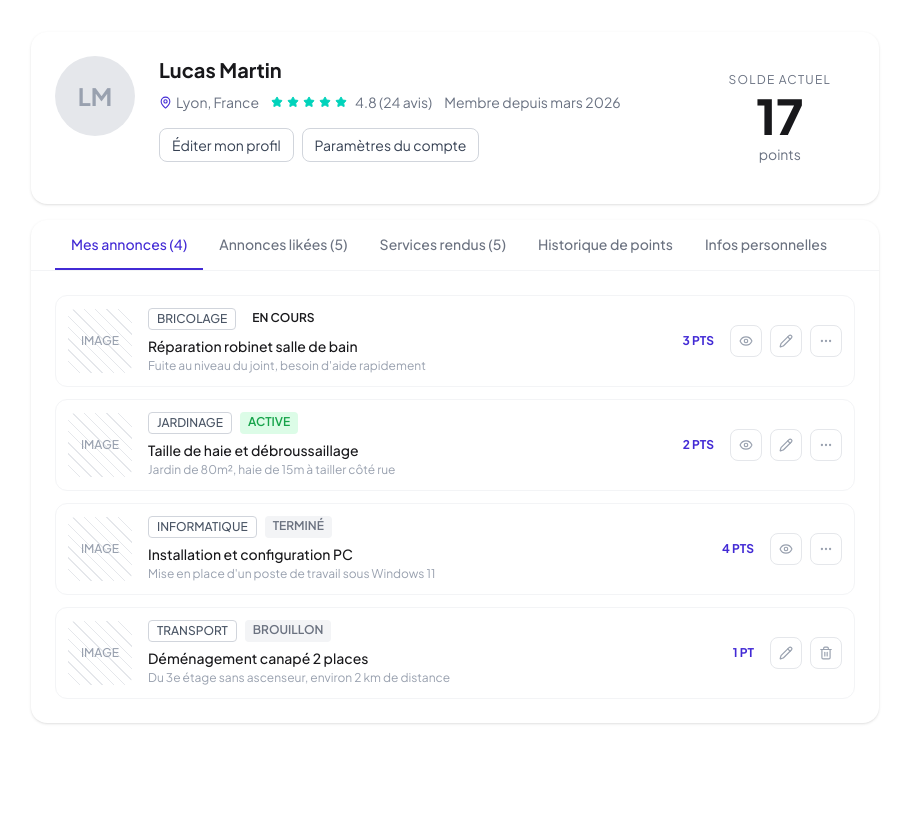
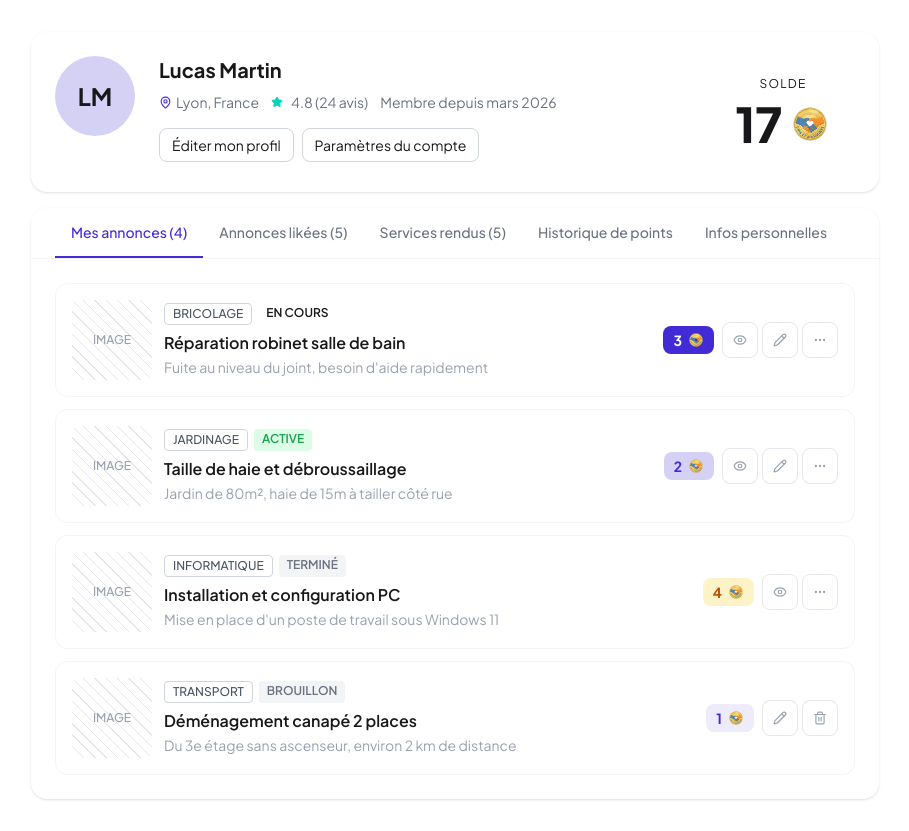
Before and after one commit to roxane-sarpi/U-Need, a React (Vite) app in the folder frontend/: page /profile in a window 1280 px wide. Shown: the whole page, without its empty margins (185-1094 px from the left). Before the commit the page ends 800 px from the top, so only its background shows below. Built offline with nearby package versions, Linux system fonts and the light colour scheme.

Commit message:
Update of Profile

```diff
--- a/frontend/src/pages/Profile/Profile.jsx
+++ b/frontend/src/pages/Profile/Profile.jsx
@@ -2,45 +2,47 @@ import { useState } from 'react'
 import { Link } from 'react-router-dom'
 import { MapPin, Star, Eye, Pencil, MoreHorizontal, Trash2, Heart, CheckCircle, TrendingUp, TrendingDown, User, Phone, Mail } from 'lucide-react'
 
+const COIN_IMG = <img src="/UneedCoin.png" alt="coin" className="w-4 h-4 object-contain" />
+
 const TABS = [
-  { key: 'ads',      label: 'Mes annonces',        count: 4 },
-  { key: 'liked',    label: 'Annonces likées',      count: 5 },
-  { key: 'services', label: 'Services rendus',      count: 5 },
-  { key: 'history',  label: 'Historique de points' },
-  { key: 'info',     label: 'Infos personnelles' },
+  { key: 'ads',      label: 'Mes annonces',        short: 'Annonces',  count: 4 },
+  { key: 'liked',    label: 'Annonces likées',      short: 'Likées',    count: 5 },
+  { key: 'services', label: 'Services rendus',      short: 'Services',  count: 5 },
+  { key: 'history',  label: 'Historique de points', short: 'Historique' },
+  { key: 'info',     label: 'Infos personnelles',   short: 'Infos' },
 ]
 
 const ADS = [
-  { id: 1, category: 'BRICOLAGE',    status: 'EN COURS',  pts: 3, title: 'Réparation robinet salle de bain',        desc: 'Fuite au niveau du joint, besoin d\'aide rapidement' },
-  { id: 2, category: 'JARDINAGE',    status: 'ACTIVE',    pts: 2, title: 'Taille de haie et débroussaillage',        desc: 'Jardin de 80m², haie de 15m à tailler côté rue' },
-  { id: 3, category: 'INFORMATIQUE', status: 'TERMINÉ',   pts: 4, title: 'Installation et configuration PC',         desc: 'Mise en place d\'un poste de travail sous Windows 11' },
-  { id: 4, category: 'TRANSPORT',    status: 'BROUILLON', pts: 1, title: 'Déménagement canapé 2 places',             desc: 'Du 3e étage sans ascenseur, environ 2 km de distance' },
+  { id: 1, category: 'BRICOLAGE',    status: 'EN COURS',  coins: 3, title: 'Réparation robinet salle de bain',       desc: "Fuite au niveau du joint, besoin d'aide rapidement" },
+  { id: 2, category: 'JARDINAGE',    status: 'ACTIVE',    coins: 2, title: 'Taille de haie et débroussaillage',       desc: 'Jardin de 80m², haie de 15m à tailler côté rue' },
+  { id: 3, category: 'INFORMATIQUE', status: 'TERMINÉ',   coins: 4, title: 'Installation et configuration PC',        desc: "Mise en place d'un poste de travail sous Windows 11" },
+  { id: 4, category: 'TRANSPORT',    status: 'BROUILLON', coins: 1, title: 'Déménagement canapé 2 places',            desc: 'Du 3e étage sans ascenseur, environ 2 km de distance' },
 ]
 
 const LIKED_ADS = [
-  { id: 1, category: 'CUISINE',      author: 'Marie D.',    pts: 3, title: 'Cours de pâtes fraîches maison',          desc: '2h de cours pour apprendre la cuisine italienne' },
-  { id: 2, category: 'SPORT',        author: 'Théo R.',     pts: 2, title: 'Séance de coaching running débutant',     desc: 'Sortie d\'1h adaptée aux débutants, parc de la Tête d\'Or' },
-  { id: 3, category: 'BRICOLAGE',    author: 'Paul M.',     pts: 4, title: 'Pose de carrelage salle de bain',         desc: 'Surface de 6m², matériaux non fournis' },
-  { id: 4, category: 'INFORMATIQUE', author: 'Clara S.',    pts: 2, title: 'Aide configuration réseau Wi-Fi',         desc: 'Box Freebox, problème de connexion intermittente' },
-  { id: 5, category: 'JARDINAGE',    author: 'Antoine B.',  pts: 3, title: 'Plantation et entretien potager',         desc: 'Conseils et aide pour démarrer un potager de balcon' },
+  { id: 1, category: 'CUISINE',      author: 'Marie D.',   coins: 3, title: 'Cours de pâtes fraîches maison',         desc: '2h de cours pour apprendre la cuisine italienne' },
+  { id: 2, category: 'SPORT',        author: 'Théo R.',    coins: 2, title: 'Séance de coaching running débutant',    desc: "Sortie d'1h adaptée aux débutants, parc de la Tête d'Or" },
+  { id: 3, category: 'BRICOLAGE',    author: 'Paul M.',    coins: 4, title: 'Pose de carrelage salle de bain',        desc: 'Surface de 6m², matériaux non fournis' },
+  { id: 4, category: 'INFORMATIQUE', author: 'Clara S.',   coins: 2, title: 'Aide configuration réseau Wi-Fi',        desc: 'Box Freebox, problème de connexion intermittente' },
+  { id: 5, category: 'JARDINAGE',    author: 'Antoine B.', coins: 3, title: 'Plantation et entretien potager',        desc: 'Conseils et aide pour démarrer un potager de balcon' },
 ]
 
 const SERVICES = [
-  { id: 1, category: 'BRICOLAGE',    date: '12 avr. 2026', title: 'Montage meubles IKEA',                  for: 'Sophie L.',   pts: 2, rating: 5 },
-  { id: 2, category: 'INFORMATIQUE', date: '28 mars 2026', title: 'Récupération données disque dur',       for: 'Marc T.',     pts: 4, rating: 5 },
-  { id: 3, category: 'TRANSPORT',    date: '15 mars 2026', title: 'Aide au déménagement studio',           for: 'Julie F.',    pts: 3, rating: 4 },
-  { id: 4, category: 'JARDINAGE',    date: '2 mars 2026',  title: 'Tonte pelouse et ramassage feuilles',   for: 'Pierre C.',   pts: 2, rating: 5 },
-  { id: 5, category: 'CUISINE',      date: '18 fév. 2026', title: 'Préparation repas pour 10 personnes',  for: 'Emma R.',     pts: 5, rating: 4 },
+  { id: 1, category: 'BRICOLAGE',    date: '12 avr. 2026', title: 'Montage meubles IKEA',                 for: 'Sophie L.', coins: 2, rating: 5 },
+  { id: 2, category: 'INFORMATIQUE', date: '28 mars 2026', title: 'Récupération données disque dur',      for: 'Marc T.',   coins: 4, rating: 5 },
+  { id: 3, category: 'TRANSPORT',    date: '15 mars 2026', title: 'Aide au déménagement studio',          for: 'Julie F.',  coins: 3, rating: 4 },
+  { id: 4, category: 'JARDINAGE',    date: '2 mars 2026',  title: 'Tonte pelouse et ramassage feuilles',  for: 'Pierre C.', coins: 2, rating: 5 },
+  { id: 5, category: 'CUISINE',      date: '18 fév. 2026', title: 'Préparation repas pour 10 personnes', for: 'Emma R.',   coins: 5, rating: 4 },
 ]
 
 const HISTORY = [
-  { id: 1,  date: '14 mai 2026',  label: 'Service rendu — Réparation robinet',       delta: +3 },
-  { id: 2,  date: '10 mai 2026',  label: 'Service reçu — Cours de yoga',             delta: -2 },
-  { id: 3,  date: '5 mai 2026',   label: 'Bonus parrainage — Théo R.',               delta: +5 },
-  { id: 4,  date: '28 avr. 2026', label: 'Service rendu — Installation PC',          delta: +4 },
-  { id: 5,  date: '20 avr. 2026', label: 'Service reçu — Livraison courses',         delta: -1 },
-  { id: 6,  date: '12 avr. 2026', label: 'Service rendu — Montage meubles',          delta: +2 },
-  { id: 7,  date: '1 avr. 2026',  label: 'Inscription — Bonus bienvenue',            delta: +10 },
+  { id: 1, date: '14 mai 2026',  label: 'Service rendu — Réparation robinet',  delta: +3  },
+  { id: 2, date: '10 mai 2026',  label: 'Service reçu — Cours de yoga',        delta: -2  },
+  { id: 3, date: '5 mai 2026',   label: 'Bonus parrainage — Théo R.',          delta: +5  },
+  { id: 4, date: '28 avr. 2026', label: 'Service rendu — Installation PC',     delta: +4  },
+  { id: 5, date: '20 avr. 2026', label: 'Service reçu — Livraison courses',    delta: -1  },
+  { id: 6, date: '12 avr. 2026', label: 'Service rendu — Montage meubles',     delta: +2  },
+  { id: 7, date: '1 avr. 2026',  label: 'Inscription — Bonus bienvenue',       delta: +10 },
 ]
 
 const USER_INFO = {
@@ -64,11 +66,29 @@ const HATCH_BG = {
   background: 'repeating-linear-gradient(45deg,#e5e7eb 0,#e5e7eb 1px,#fff 1px,#fff 8px)',
 }
 
+const COIN_CLASSES = {
+  1: 'bg-primary-soft  text-primary',
+  2: 'bg-primary-light text-primary',
+  3: 'bg-primary       text-white',
+  4: 'bg-amber-100     text-amber-700',
+  5: 'bg-amber-400     text-amber-800',
+}
+
 function IconBtn({ children }) {
   return (
-    <button className="w-8 h-8 flex items-center justify-center rounded-lg border border-gray-200 text-gray-400 hover:text-gray-600 transition-colors">
+    <button className="w-9 h-9 flex items-center justify-center rounded-lg border border-gray-200 text-gray-400 hover:text-gray-600 transition-colors">
       {children}
     </button>
+  )
+}
+
+function CoinsBadge({ amount, prefix = '' }) {
+  const cls = COIN_CLASSES[amount] ?? COIN_CLASSES[5]
+  return (
+    <span className={`flex items-center gap-1.5 text-sm font-bold rounded-lg px-2.5 py-1 shrink-0 ${cls}`}>
+      {prefix}{amount}
+      <img src="/UneedCoin.png" alt="coin" className="w-4 h-4 object-contain" />
+    </span>
   )
 }
 
@@ -82,7 +102,7 @@ function Stars({ count }) {
   )
 }
 
-function AdRow({ category, status, pts, title, desc }) {
+function AdRow({ category, status, coins, title, desc }) {
   const st = STATUS_STYLE[status]
   const showEye   = status !== 'BROUILLON'
   const showEdit  = status !== 'TERMINÉ'
@@ -90,64 +110,64 @@ function AdRow({ category, status, pts, title, desc }) {
   const showTrash = status === 'BROUILLON'
 
   return (
-    <div className="flex items-center gap-4 border border-gray-100 rounded-xl p-3">
-      <div className="w-16 h-16 rounded-lg shrink-0 flex items-center justify-center text-xs text-gray-400 font-medium" style={HATCH_BG}>
+    <div className="flex items-center gap-3 border border-gray-100 rounded-xl p-4">
+      <div className="w-16 h-16 sm:w-20 sm:h-20 rounded-lg shrink-0 flex items-center justify-center text-xs text-gray-400 font-medium" style={HATCH_BG}>
         IMAGE
       </div>
       <div className="flex-1 min-w-0">
-        <div className="flex gap-2 mb-1.5">
+        <div className="flex flex-wrap gap-1.5 mb-1.5">
           <span className="text-xs font-medium border border-gray-300 rounded px-2 py-0.5 text-gray-600">{category}</span>
           <span className="text-xs font-semibold rounded px-2 py-0.5" style={{ background: st.bg, color: st.color }}>{status}</span>
         </div>
-        <p className="text-sm font-medium truncate" style={{ color: 'var(--color-ink)' }}>{title}</p>
-        <p className="text-xs text-gray-400 truncate mt-0.5">{desc}</p>
+        <p className="text-base font-semibold truncate" style={{ color: 'var(--color-ink)' }}>{title}</p>
+        <p className="text-sm text-gray-400 truncate mt-0.5">{desc}</p>
       </div>
-      <div className="flex items-center gap-2 shrink-0">
-        <span className="text-xs font-bold rounded-lg px-2 py-1" style={{ backgroundColor: 'var(--color-primary-soft)', color: 'var(--color-primary)' }}>
-          {pts} {pts > 1 ? 'PTS' : 'PT'}
-        </span>
+      <div className="flex flex-col sm:flex-row items-end sm:items-center gap-1 sm:gap-2 shrink-0">
+        <CoinsBadge amount={coins} />
+        <div className="flex gap-1">
           {showEye   && <IconBtn><Eye size={14} /></IconBtn>}
           {showEdit  && <IconBtn><Pencil size={14} /></IconBtn>}
           {showMore  && <IconBtn><MoreHorizontal size={14} /></IconBtn>}
           {showTrash && <IconBtn><Trash2 size={14} /></IconBtn>}
         </div>
       </div>
+    </div>
   )
 }
 
-function LikedRow({ category, author, pts, title, desc }) {
+function LikedRow({ category, author, coins, title, desc }) {
   return (
-    <div className="flex items-center gap-4 border border-gray-100 rounded-xl p-3">
-      <div className="w-16 h-16 rounded-lg shrink-0 flex items-center justify-center text-xs text-gray-400 font-medium" style={HATCH_BG}>
+    <div className="flex items-center gap-3 border border-gray-100 rounded-xl p-4">
+      <div className="w-16 h-16 sm:w-20 sm:h-20 rounded-lg shrink-0 flex items-center justify-center text-xs text-gray-400 font-medium" style={HATCH_BG}>
         IMAGE
       </div>
       <div className="flex-1 min-w-0">
-        <div className="flex gap-2 mb-1.5">
+        <div className="flex flex-wrap gap-1.5 mb-1.5">
           <span className="text-xs font-medium border border-gray-300 rounded px-2 py-0.5 text-gray-600">{category}</span>
           <span className="text-xs text-gray-400">par {author}</span>
         </div>
-        <p className="text-sm font-medium truncate" style={{ color: 'var(--color-ink)' }}>{title}</p>
-        <p className="text-xs text-gray-400 truncate mt-0.5">{desc}</p>
+        <p className="text-base font-semibold truncate" style={{ color: 'var(--color-ink)' }}>{title}</p>
+        <p className="text-sm text-gray-400 truncate mt-0.5">{desc}</p>
       </div>
-      <div className="flex items-center gap-2 shrink-0">
-        <span className="text-xs font-bold rounded-lg px-2 py-1" style={{ backgroundColor: 'var(--color-primary-soft)', color: 'var(--color-primary)' }}>
-          {pts} {pts > 1 ? 'PTS' : 'PT'}
-        </span>
+      <div className="flex flex-col sm:flex-row items-end sm:items-center gap-1 sm:gap-2 shrink-0">
+        <CoinsBadge amount={coins} />
+        <div className="flex gap-1">
           <IconBtn><Heart size={14} className="text-red-400" /></IconBtn>
           <IconBtn><Eye size={14} /></IconBtn>
+        </div>
       </div>
     </div>
   )
 }
 
-function ServiceRow({ category, date, title, for: forUser, pts, rating }) {
+function ServiceRow({ category, date, title, for: forUser, coins, rating }) {
   return (
-    <div className="flex items-center gap-4 border border-gray-100 rounded-xl p-3">
-      <div className="w-16 h-16 rounded-lg shrink-0 flex items-center justify-center text-xs text-gray-400 font-medium" style={HATCH_BG}>
+    <div className="flex items-center gap-3 border border-gray-100 rounded-xl p-4">
+      <div className="w-16 h-16 sm:w-20 sm:h-20 rounded-lg shrink-0 flex items-center justify-center text-xs text-gray-400 font-medium" style={HATCH_BG}>
         IMAGE
       </div>
       <div className="flex-1 min-w-0">
-        <div className="flex gap-2 mb-1.5">
+        <div className="flex flex-wrap gap-1.5 mb-1.5">
           <span className="text-xs font-medium border border-gray-300 rounded px-2 py-0.5 text-gray-600">{category}</span>
           <span className="text-xs text-gray-400">{date}</span>
         </div>
@@ -157,11 +177,9 @@ function ServiceRow({ category, date, title, for: forUser, pts, rating }) {
           <Stars count={rating} />
         </div>
       </div>
-      <div className="shrink-0">
-        <span className="text-xs font-bold rounded-lg px-2 py-1 flex items-center gap-1" style={{ backgroundColor: '#DCFCE7', color: '#16A34A' }}>
-          <CheckCircle size={11} />
-          {pts} {pts > 1 ? 'PTS' : 'PT'}
-        </span>
+      <div className="shrink-0 flex items-center gap-1">
+        <CheckCircle size={13} style={{ color: '#16A34A' }} />
+        <CoinsBadge amount={coins} />
       </div>
     </div>
   )
@@ -171,31 +189,39 @@ function HistoryRow({ date, label, delta }) {
   const positive = delta > 0
   return (
     <div className="flex items-center justify-between py-3 border-b border-gray-50 last:border-0">
-      <div className="flex items-center gap-3">
-        <div className="w-8 h-8 rounded-full flex items-center justify-center shrink-0" style={{ backgroundColor: positive ? '#DCFCE7' : '#FEE2E2' }}>
+      <div className="flex items-center gap-3 min-w-0">
+        <div
+          className="w-8 h-8 rounded-full flex items-center justify-center shrink-0"
+          style={{ backgroundColor: positive ? 'var(--color-accent-light)' : '#FEE2E2' }}
+        >
           {positive
-            ? <TrendingUp size={14} color="#16A34A" />
+            ? <TrendingUp size={14} style={{ color: 'var(--color-accent-dark)' }} />
             : <TrendingDown size={14} color="#DC2626" />
           }
         </div>
-        <div>
-          <p className="text-sm font-medium" style={{ color: 'var(--color-ink)' }}>{label}</p>
+        <div className="min-w-0">
+          <p className="text-sm font-medium truncate" style={{ color: 'var(--color-ink)' }}>{label}</p>
           <p className="text-xs text-gray-400">{date}</p>
         </div>
       </div>
-      <span className="text-sm font-bold shrink-0" style={{ color: positive ? '#16A34A' : '#DC2626' }}>
-        {positive ? '+' : ''}{delta} pts
+      <div className="ml-3 shrink-0">
+        {positive
+          ? <CoinsBadge amount={delta} prefix="+" />
+          : <span className="text-sm font-bold flex items-center gap-1" style={{ color: '#DC2626' }}>
+              -{Math.abs(delta)}
             </span>
+        }
+      </div>
     </div>
   )
 }
 
 function InfoTab() {
   const rows = [
-    { icon: User,  label: 'Nom complet', value: `${USER_INFO.prenom} ${USER_INFO.nom}` },
-    { icon: Mail,  label: 'Email',       value: USER_INFO.email },
-    { icon: Phone, label: 'Téléphone',   value: USER_INFO.phone },
-    { icon: MapPin,label: 'Ville',       value: USER_INFO.ville },
+    { icon: User,   label: 'Nom complet', value: `${USER_INFO.prenom} ${USER_INFO.nom}` },
+    { icon: Mail,   label: 'Email',       value: USER_INFO.email },
+    { icon: Phone,  label: 'Téléphone',   value: USER_INFO.phone },
+    { icon: MapPin, label: 'Ville',       value: USER_INFO.ville },
   ]
   return (
     <div className="flex flex-col gap-4">
@@ -205,9 +231,9 @@ function InfoTab() {
             <div className="w-8 h-8 rounded-full flex items-center justify-center shrink-0" style={{ backgroundColor: 'var(--color-primary-soft)' }}>
               <Icon size={14} style={{ color: 'var(--color-primary)' }} />
             </div>
-            <div>
+            <div className="min-w-0">
               <p className="text-xs text-gray-400">{label}</p>
-              <p className="text-sm font-medium" style={{ color: 'var(--color-ink)' }}>{value}</p>
+              <p className="text-sm font-medium truncate" style={{ color: 'var(--color-ink)' }}>{value}</p>
             </div>
           </div>
         ))}
@@ -225,72 +251,86 @@ function Profile() {
 
   return (
     <div className="min-h-screen" style={{ backgroundColor: 'var(--color-canvas)' }}>
-      <div className="max-w-4xl mx-auto px-6 py-8 flex flex-col gap-4">
+      <div className="max-w-4xl mx-auto px-3 sm:px-6 py-4 sm:py-8 flex flex-col gap-4">
 
         {/* Carte profil */}
-        <div className="bg-white rounded-2xl shadow-sm p-6 flex items-start gap-6">
-          <div className="w-20 h-20 rounded-full bg-gray-200 shrink-0 flex items-center justify-center text-2xl font-bold text-gray-400">
+        <div className="bg-white rounded-2xl shadow-sm p-4 sm:p-6 flex flex-col sm:flex-row items-center sm:items-start gap-4 sm:gap-6">
+
+          <div
+            className="w-16 h-16 sm:w-20 sm:h-20 rounded-full shrink-0 flex items-center justify-center text-xl sm:text-2xl font-bold"
+            style={{ backgroundColor: 'var(--color-primary-light)', color: 'var(--color-primary-dark)' }}
+          >
             LM
           </div>
 
-          <div className="flex-1">
+          <div className="flex-1 w-full text-center sm:text-left">
             <p className="text-xl font-bold mb-2" style={{ color: 'var(--color-ink)' }}>
               {USER_INFO.prenom} {USER_INFO.nom}
             </p>
-            <div className="flex flex-wrap items-center gap-3 text-sm text-gray-500 mb-4">
+            <div className="flex flex-wrap justify-center sm:justify-start items-center gap-2 sm:gap-3 text-sm text-gray-500 mb-4">
               <span className="flex items-center gap-1">
                 <MapPin size={13} style={{ color: 'var(--color-primary)' }} />
                 {USER_INFO.ville}
               </span>
               <span className="flex items-center gap-1">
-                {[...Array(5)].map((_, i) => (
-                  <Star key={i} size={12} fill="var(--color-accent)" color="var(--color-accent)" />
-                ))}
+                <Star size={12} fill="var(--color-accent)" color="var(--color-accent)" />
                 <span className="ml-1">4.8 (24 avis)</span>
               </span>
               <span>Membre depuis {USER_INFO.membre}</span>
             </div>
-            <div className="flex gap-2">
+            <div className="flex justify-center sm:justify-start gap-2 flex-wrap">
               <Link
                 to="/profile/edit"
-                className="border border-gray-300 rounded-lg px-3 py-1.5 text-sm text-gray-700 hover:bg-gray-50 transition-colors"
+                className="border border-gray-300 rounded-lg px-3 py-1.5 text-sm hover:bg-gray-50 transition-colors"
+                style={{ color: 'var(--color-ink)' }}
               >
                 Éditer mon profil
               </Link>
-              <button className="border border-gray-300 rounded-lg px-3 py-1.5 text-sm text-gray-700 hover:bg-gray-50 transition-colors">
+              <button
+                className="border border-gray-300 rounded-lg px-3 py-1.5 text-sm hover:bg-gray-50 transition-colors"
+                style={{ color: 'var(--color-ink)' }}
+              >
                 Paramètres du compte
               </button>
             </div>
           </div>
 
-          {/* Solde actuel */}
-          <div className="rounded-xl px-6 py-4 text-center shrink-0 min-w-30" style={{ backgroundColor: 'var(--color-primary-soft)' }}>
-            <p className="text-xs uppercase tracking-widest text-gray-500 mb-1">Solde actuel</p>
-            <p className="text-5xl font-black leading-none mb-1" style={{ color: 'var(--color-ink)' }}>17</p>
-            <p className="text-sm text-gray-500">points</p>
+          {/* Solde */}
+          <div
+            className="rounded-xl px-6 py-5 text-center w-full sm:w-auto sm:shrink-0 sm:min-w-36"
+            style={{ backgroundColor: 'var(--color-accent-light)' }}
+          >
+            <p className="text-xs uppercase tracking-widest mb-2" style={{ color: 'var(--color-accent-dark)' }}>
+              Solde
+            </p>
+            <div className="flex items-center justify-center gap-2">
+              <p className="text-5xl font-black leading-none" style={{ color: 'var(--color-accent-dark)' }}>17</p>
+              <img src="/UneedCoin.png" alt="coin" className="w-10 h-10 object-contain" />
+            </div>
           </div>
         </div>
 
         {/* Onglets + contenu */}
         <div className="bg-white rounded-2xl shadow-sm">
-          <div className="flex border-b border-gray-100 px-6 overflow-x-auto">
-            {TABS.map(({ key, label, count }) => (
+          <div className="flex border-b border-gray-100 px-2 sm:px-6 overflow-x-auto">
+            {TABS.map(({ key, label, short, count }) => (
               <button
                 key={key}
                 onClick={() => setActiveTab(key)}
-                className="px-4 py-3.5 text-sm font-medium whitespace-nowrap border-b-2 transition-colors"
+                className="px-3 sm:px-4 py-3 sm:py-3.5 text-xs sm:text-sm font-medium whitespace-nowrap border-b-2 transition-colors"
                 style={
                   activeTab === key
                     ? { borderColor: 'var(--color-primary)', color: 'var(--color-primary)' }
                     : { borderColor: 'transparent', color: '#6b7280' }
                 }
               >
-                {label}{count !== undefined ? ` (${count})` : ''}
+                <span className="lg:hidden">{short}{count !== undefined ? ` (${count})` : ''}</span>
+                <span className="hidden lg:inline">{label}{count !== undefined ? ` (${count})` : ''}</span>
               </button>
             ))}
           </div>
 
-          <div className="p-6 flex flex-col gap-3">
+          <div className="p-3 sm:p-6 flex flex-col gap-3">
             {activeTab === 'ads'      && ADS.map(ad => <AdRow key={ad.id} {...ad} />)}
             {activeTab === 'liked'    && LIKED_ADS.map(ad => <LikedRow key={ad.id} {...ad} />)}
             {activeTab === 'services' && SERVICES.map(s => <ServiceRow key={s.id} {...s} />)}
```
Also changed, not shown: frontend/public/UneedCoin.png (added). Lines whose indentation alone changed are shown as unchanged.
